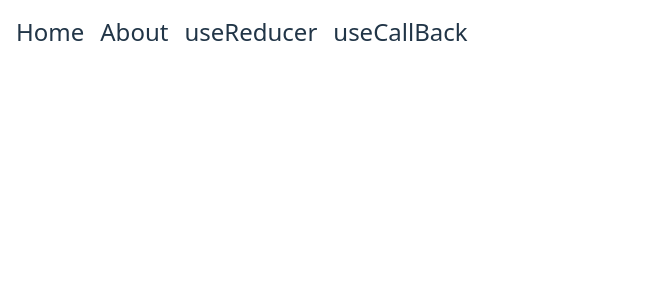
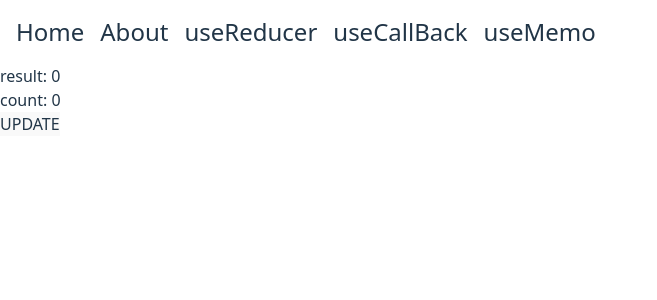
Before and after one commit to maheshindexnine/react-tutorial, a React (Vite) app: page /usememo in a window 1280 px wide. Shown: the top 300 px of the page, without its empty margins (0-657 px from the left). Built offline with nearby package versions, Linux system fonts and the light colour scheme.

Commit message:
learned useMemo

```diff
--- a/src/App.tsx
+++ b/src/App.tsx
@@ -4,6 +4,7 @@ import About from "./pages/About";
 import Navbar from "./components/navbar";
 import Reducer from "./pages/Reducer";
 import UseCallBack from "./pages/UseCallBack";
+import UseMemo from "./pages/UseMemo";
 
 function App() {
   return (
@@ -15,6 +16,7 @@ function App() {
           <Route path="/about" element={<About />} />
           <Route path="/reducer" element={<Reducer />} />
           <Route path="/usecallback" element={<UseCallBack />} />
+          <Route path="/usememo" element={<UseMemo />} />
         </Routes>
       </BrowserRouter>
     </>
--- a/src/components/navbar.tsx
+++ b/src/components/navbar.tsx
@@ -16,6 +16,9 @@ const navbar: React.FC = () => {
       <li className="text-2xl">
         <Link to="/usecallback">useCallBack</Link>
       </li>
+      <li className="text-2xl">
+        <Link to="/usememo">useMemo</Link>
+      </li>
     </ul>
   );
 };
--- /dev/null
+++ b/src/pages/UseMemo.tsx
@@ -0,0 +1,25 @@
+import React, { useMemo, useState } from "react";
+
+const expensiveCalculation = (num: number) => {
+  console.log("Calculating...");
+  for (let i = 0; i < 1000000000; i++) {
+    // do nothing
+  }
+  return num * 2;
+};
+
+const UseMemo: React.FC = () => {
+  const [count, setCount] = useState(0);
+
+  const result = useMemo(() => expensiveCalculation(count), [count]); // if count is changed, result will be recalculated
+
+  return (
+    <div>
+      <p>result: {result}</p>
+      <p>count: {count}</p>
+      <button onClick={() => setCount(count + 1)}>UPDATE</button>
+    </div>
+  );
+};
+
+export default UseMemo;
```
